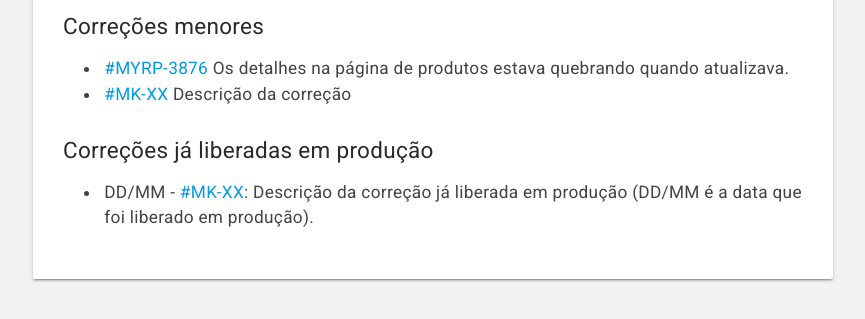
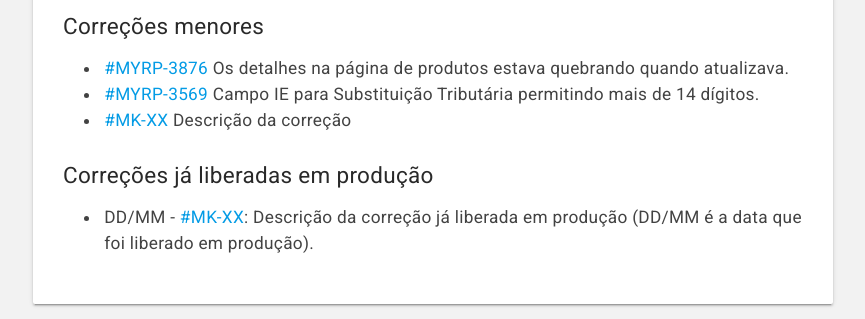
Before and after one commit to myrp-maicon/changelog-myrp, a Jekyll site: the page built from docs/myrp/19.02.03.md, in a window 1280 px wide, cut to the strip 1141-1460 px from the top of the page. Shown: the whole strip, without its empty margins (207-1072 px from the left). Built offline with Jekyll 4.4.1, drawn with Linux system fonts in a browser that asks for light colours; nearby versions of some CDN libraries; our own code applies the rules of GitHub Pages for plain Markdown files; the repository's description, which GitHub fills in, is left out; before the commit the page ends 1435 px from its top, so only the background shows below that.

Commit message:
AD;MYRP-3569
Correção do Campo IE para Substituição Tributária que estava permitindo mais de 14 dígitos.

```diff
--- a/docs/myrp/19.02.03.md
+++ b/docs/myrp/19.02.03.md
@@ -16,6 +16,7 @@ As alterações estarão disponíveis no ambiente demo.myrp.com.br (212) desde o
 
 ## Correções menores
 * [#MYRP-3876](https://devmyrp.atlassian.net/browse/MYRP-3876) Os detalhes na página de produtos estava quebrando quando atualizava.
+* [#MYRP-3569](https://devmyrp.atlassian.net/browse/MYRP-3569) Campo IE para Substituição Tributária permitindo mais de 14 dígitos.
 * [#MK-XX](https://devmyrp.atlassian.net/browse/MK-XX) Descrição da correção
 
 ## Correções já liberadas em produção
```
